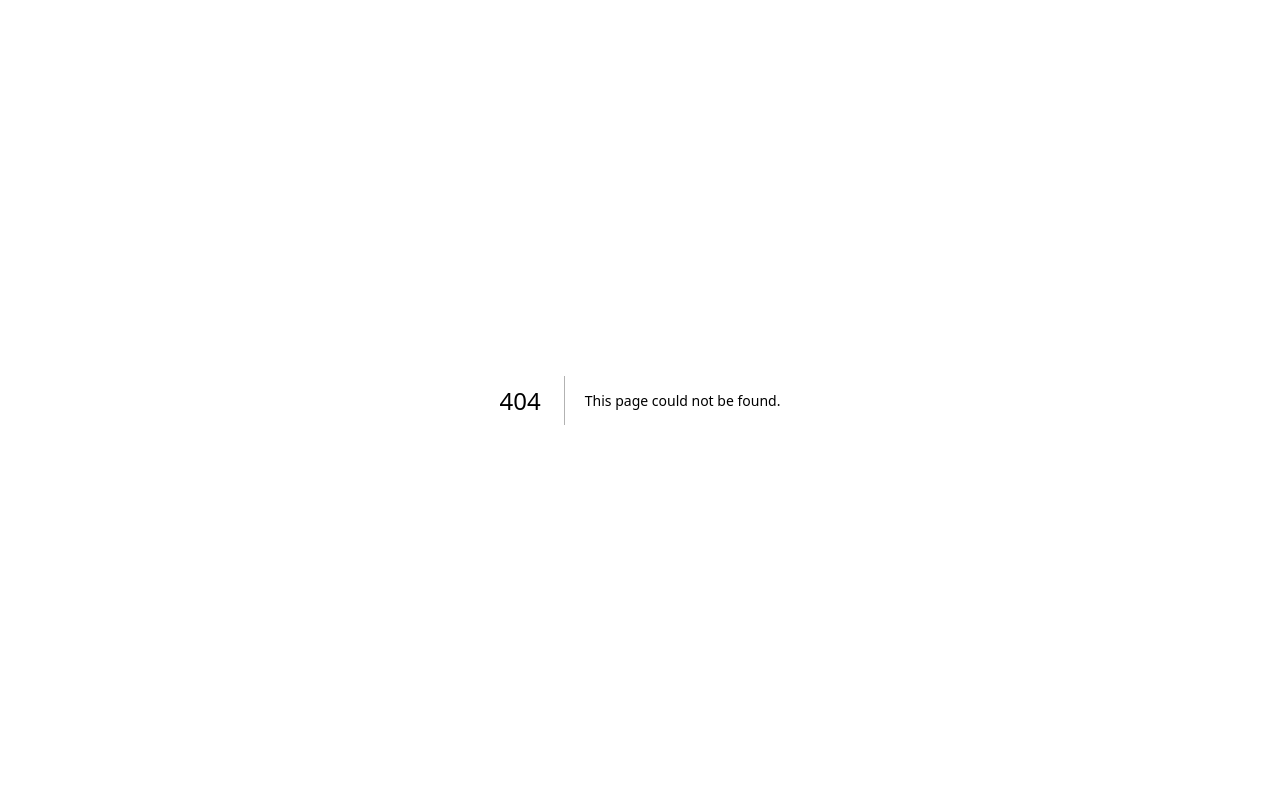
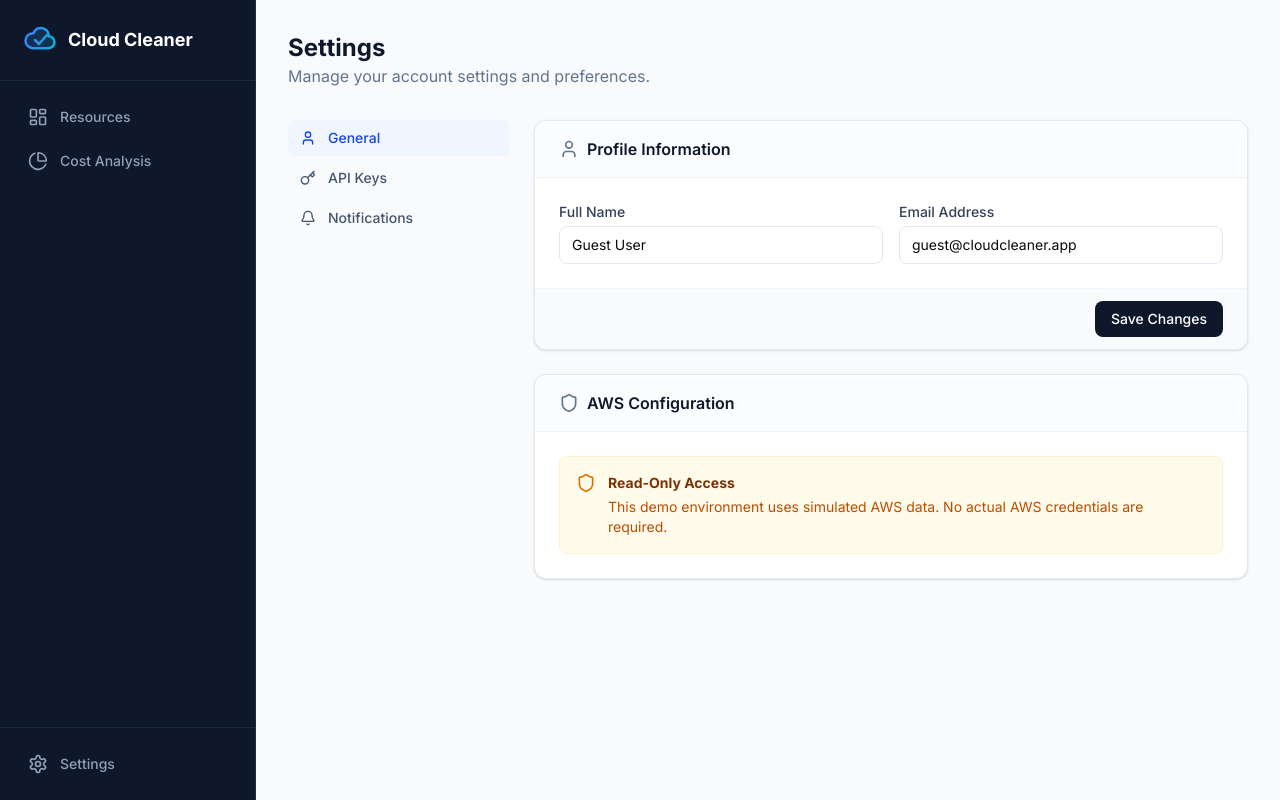
Before and after one commit to abhishekpanda0620/cloud-cleaner-dashboard, a Next.js app in the folder frontend/: page /settings in a window 1280 px wide. Before the commit this address had no page. Built offline with nearby package versions, Linux system fonts and the light colour scheme.

Commit message:
feat: Add Sign In and Settings pages

```diff
--- /dev/null
+++ b/frontend/src/app/(app)/settings/page.tsx
@@ -0,0 +1,73 @@
+import { User, Settings as SettingsIcon, Shield, Bell, Key } from 'lucide-react';
+
+export default function Settings() {
+  return (
+    <div className="p-8 max-w-5xl mx-auto space-y-8">
+      <div>
+        <h1 className="text-2xl font-bold text-slate-900">Settings</h1>
+        <p className="text-slate-500">Manage your account settings and preferences.</p>
+      </div>
+
+      <div className="grid grid-cols-1 md:grid-cols-4 gap-6">
+        {/* Settings Navigation */}
+        <div className="space-y-1">
+          <button className="w-full flex items-center gap-3 px-3 py-2 bg-blue-50 text-blue-700 rounded-lg text-sm font-medium">
+            <User className="w-4 h-4" />
+            General
+          </button>
+          <button className="w-full flex items-center gap-3 px-3 py-2 text-slate-600 hover:bg-slate-50 rounded-lg text-sm font-medium transition-colors">
+            <Key className="w-4 h-4" />
+            API Keys
+          </button>
+          <button className="w-full flex items-center gap-3 px-3 py-2 text-slate-600 hover:bg-slate-50 rounded-lg text-sm font-medium transition-colors">
+            <Bell className="w-4 h-4" />
+            Notifications
+          </button>
+        </div>
+
+        {/* Settings Content */}
+        <div className="md:col-span-3 space-y-6">
+          <div className="bg-white rounded-xl border border-slate-200 shadow-sm overflow-hidden">
+            <div className="px-6 py-4 border-b border-slate-100 flex items-center gap-2 bg-slate-50/50">
+              <User className="w-5 h-5 text-slate-500" />
+              <h2 className="font-semibold text-slate-900">Profile Information</h2>
+            </div>
+            <div className="p-6 space-y-4">
+              <div className="grid grid-cols-1 md:grid-cols-2 gap-4">
+                 <div>
+                    <label className="block text-sm font-medium text-slate-700 mb-1">Full Name</label>
+                    <input type="text" defaultValue="Guest User" className="w-full px-3 py-2 border border-slate-200 rounded-lg focus:outline-none focus:ring-2 focus:ring-blue-500 focus:border-transparent text-sm" />
+                 </div>
+                 <div>
+                    <label className="block text-sm font-medium text-slate-700 mb-1">Email Address</label>
+                    <input type="email" defaultValue="guest@cloudcleaner.app" className="w-full px-3 py-2 border border-slate-200 rounded-lg focus:outline-none focus:ring-2 focus:ring-blue-500 focus:border-transparent text-sm" />
+                 </div>
+              </div>
+            </div>
+            <div className="px-6 py-3 bg-slate-50 border-t border-slate-100 text-right">
+               <button className="px-4 py-2 bg-slate-900 text-white rounded-lg text-sm font-medium hover:bg-slate-800 transition-colors">Save Changes</button>
+            </div>
+          </div>
+
+          <div className="bg-white rounded-xl border border-slate-200 shadow-sm overflow-hidden">
+            <div className="px-6 py-4 border-b border-slate-100 flex items-center gap-2 bg-slate-50/50">
+              <Shield className="w-5 h-5 text-slate-500" />
+              <h2 className="font-semibold text-slate-900">AWS Configuration</h2>
+            </div>
+            <div className="p-6 space-y-4">
+              <div className="rounded-lg bg-amber-50 border border-amber-100 p-4">
+                 <div className="flex gap-3">
+                    <Shield className="w-5 h-5 text-amber-600 shrink-0" />
+                    <div>
+                       <h3 className="text-sm font-bold text-amber-900">Read-Only Access</h3>
+                       <p className="text-sm text-amber-700 mt-1">This demo environment uses simulated AWS data. No actual AWS credentials are required.</p>
+                    </div>
+                 </div>
+              </div>
+            </div>
+          </div>
+        </div>
+      </div>
+    </div>
+  );
+}
--- /dev/null
+++ b/frontend/src/app/(auth)/layout.tsx
@@ -0,0 +1,11 @@
+export default function AuthLayout({
+  children,
+}: {
+  children: React.ReactNode;
+}) {
+  return (
+    <div className="min-h-screen bg-slate-50 flex flex-col justify-center py-12 sm:px-6 lg:px-8">
+      {children}
+    </div>
+  );
+}
--- /dev/null
+++ b/frontend/src/app/(auth)/signin/page.tsx
@@ -0,0 +1,48 @@
+import Link from 'next/link';
+import { ArrowRight } from 'lucide-react';
+import Logo from '@/components/Logo';
+
+export default function SignIn() {
+  return (
+    <div className="sm:mx-auto sm:w-full sm:max-w-md">
+      <div className="flex justify-center mb-6">
+        <Link href="/" className="flex items-center gap-2 group">
+           <Logo className="w-10 h-10" />
+           <span className="font-bold text-2xl text-slate-900 tracking-tight">Cloud Cleaner</span>
+        </Link>
+      </div>
+
+      <div className="bg-white py-8 px-4 shadow sm:rounded-lg sm:px-10 border border-slate-200">
+        <div className="space-y-6">
+          <div>
+            <h2 className="text-center text-xl font-bold tracking-tight text-slate-900">
+              Sign in to your account
+            </h2>
+          </div>
+
+          <div className="relative">
+            <div className="absolute inset-0 flex items-center">
+              <div className="w-full border-t border-slate-200" />
+            </div>
+            <div className="relative flex justify-center text-sm">
+              <span className="bg-white px-2 text-slate-500">Demo Access</span>
+            </div>
+          </div>
+
+          <Link
+            href="/dashboard"
+            className="flex w-full justify-center rounded-lg border border-transparent bg-slate-900 py-2.5 px-4 text-sm font-medium text-white shadow-sm hover:bg-slate-800 focus:outline-none focus:ring-2 focus:ring-slate-500 focus:ring-offset-2 transition-all group"
+          >
+            <span className="flex items-center gap-2">
+              Continue as Guest <ArrowRight className="w-4 h-4 group-hover:translate-x-0.5 transition-transform" />
+            </span>
+          </Link>
+
+          <p className="text-xs text-center text-slate-500 mt-4">
+            By continuing, you agree to our Terms of Service and Privacy Policy.
+          </p>
+        </div>
+      </div>
+    </div>
+  );
+}
--- a/frontend/src/app/page.tsx
+++ b/frontend/src/app/page.tsx
@@ -19,13 +19,13 @@ export default function Home() {
             </div>
             <div className="flex items-center gap-4">
               <Link
-                href="/dashboard"
+                href="/signin"
                 className="text-sm font-medium text-slate-600 hover:text-slate-900 transition-colors px-3 py-2 rounded-md hover:bg-slate-50"
               >
                 Sign In
               </Link>
               <Link
-                href="/dashboard"
+                href="/signin"
                 className="group relative bg-slate-900 text-white px-5 py-2 rounded-full text-sm font-medium shadow-lg hover:shadow-xl hover:bg-slate-800 transition-all flex items-center gap-2 overflow-hidden"
               >
                 <span className="relative z-10 flex items-center gap-2">
--- a/frontend/src/components/Sidebar.tsx
+++ b/frontend/src/components/Sidebar.tsx
@@ -44,10 +44,13 @@ export default function Sidebar() {
       </nav>
 
       <div className="p-4 border-t border-slate-800">
-        <button className="flex items-center gap-3 px-3 py-2.5 rounded-lg text-sm font-medium text-slate-400 hover:text-white hover:bg-slate-800 w-full transition-colors">
+        <Link
+          href="/settings"
+          className="flex items-center gap-3 px-3 py-2.5 rounded-lg text-sm font-medium text-slate-400 hover:text-white hover:bg-slate-800 w-full transition-colors"
+        >
           <Settings className="w-5 h-5" />
           Settings
-        </button>
+        </Link>
       </div>
     </div>
   );
```
